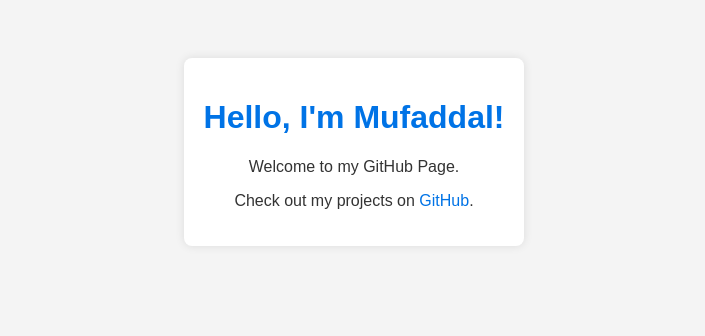
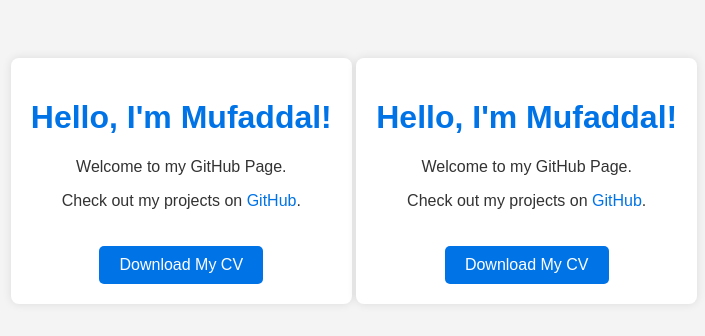
Before and after one commit to MUFADDALKHAMUSI/github.io, a plain HTML site: page index.html in a window 1280 px wide. Shown: the whole page, without its empty margins (286-991 px from the left). Drawn offline with Linux system fonts and the light colour scheme.

Commit message:
Update index.html

```diff
--- a/index.html
+++ b/index.html
@@ -24,6 +24,15 @@
             box-shadow: 0px 0px 10px rgba(0, 0, 0, 0.1);
             display: inline-block;
         }
+        .button {
+            background-color: #0073e6;
+            color: white;
+            padding: 10px 20px;
+            border-radius: 5px;
+            text-decoration: none;
+            display: inline-block;
+            margin-top: 20px;
+        }
     </style>
 </head>
 <body>
@@ -31,6 +40,53 @@
         <h1>Hello, I'm Mufaddal!</h1>
         <p>Welcome to my GitHub Page.</p>
         <p>Check out my projects on <a href="https://github.com/mufaddalkhamusi" target="_blank">GitHub</a>.</p>
+        <a href="CV%20-%20Mufaddal%20Khamusi.pdf" class="button" target="_blank">Download My CV</a>
     </div>
 </body>
 </html>
+<!DOCTYPE html>
+<html>
+<head>
+    <title>Welcome to Mufaddal's GitHub Page</title>
+    <style>
+        body {
+            font-family: Arial, sans-serif;
+            background-color: #f4f4f4;
+            color: #333;
+            text-align: center;
+            padding: 50px;
+        }
+        h1 {
+            color: #0073e6;
+        }
+        a {
+            text-decoration: none;
+            color: #0073e6;
+        }
+        .container {
+            background: #fff;
+            padding: 20px;
+            border-radius: 8px;
+            box-shadow: 0px 0px 10px rgba(0, 0, 0, 0.1);
+            display: inline-block;
+        }
+        .button {
+            background-color: #0073e6;
+            color: white;
+            padding: 10px 20px;
+            border-radius: 5px;
+            text-decoration: none;
+            display: inline-block;
+            margin-top: 20px;
+        }
+    </style>
+</head>
+<body>
+    <div class="container">
+        <h1>Hello, I'm Mufaddal!</h1>
+        <p>Welcome to my GitHub Page.</p>
+        <p>Check out my projects on <a href="https://github.com/mufaddalkhamusi" target="_blank">GitHub</a>.</p>
+        <a href="CV%20-%20Mufaddal%20Khamusi.pdf" class="button" target="_blank">Download My CV</a>
+    </div>
+</body>
+</html>
```
